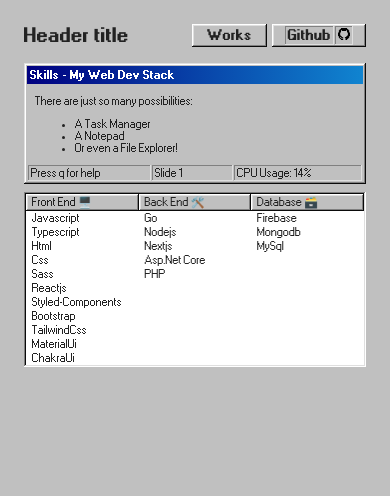
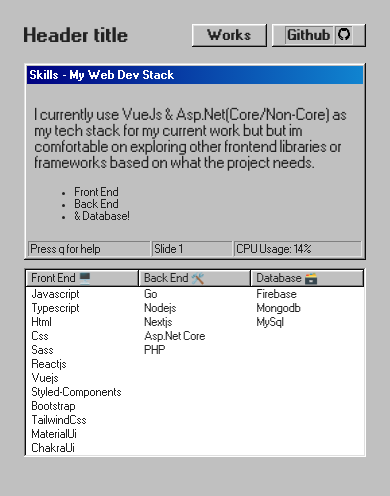
Before and after one commit to JacobSaucelo/98-cob-portfolio, a Next.js app: page / in a window 390 px wide. Shown: the top 496 px of the page. Built offline with nearby package versions, Linux system fonts and the light colour scheme.

Commit message:
techStack section now stable & responsive

```diff
--- a/components/sections/Comp.About.module.css
+++ b/components/sections/Comp.About.module.css
@@ -1,6 +1,13 @@
 .CompAboutContainer {
   /* width: 100%; */
+  display: flex;
+  flex-direction: column;
+  justify-content: space-between;
   grid-column: 1 / span 2;
+}
+
+.AboutDetailsText {
+  font-size: calc(0.4rem + 1vh);
 }
 
 @media screen and (min-width: 500px) {
--- a/components/sections/Comp.About.tsx
+++ b/components/sections/Comp.About.tsx
@@ -7,11 +7,15 @@
         <div className="title-bar-text">Skills - My Web Dev Stack</div>
       </div>
       <div className="window-body">
-        <p> There are just so many possibilities:</p>
+        <p className={styles.AboutDetailsText}>
+          I currently use VueJs & Asp.Net(Core/Non-Core) as my tech stack for my
+          current work but but im comfortable on exploring other frontend
+          libraries or frameworks based on what the project needs.
+        </p>
         <ul>
-          <li>A Task Manager</li>
-          <li>A Notepad</li>
-          <li>Or even a File Explorer!</li>
+          <li>Front End</li>
+          <li>Back End</li>
+          <li>& Database!</li>
         </ul>
       </div>
       <div className="status-bar">
--- a/components/sections/Comp.TechStack.module.css
+++ b/components/sections/Comp.TechStack.module.css
@@ -14,8 +14,13 @@
   font-weight: 600;
   color: blue;
 }
+
 .TechStackContainer table {
   width: 100%;
+}
+.TechStackContainer tr:hover {
+  background-color: blue;
+  color: white;
 }
 
 @media screen and (min-width: 500px) {
--- a/data/Data.TechStack.ts
+++ b/data/Data.TechStack.ts
@@ -34,6 +34,11 @@
     imgPath: "/logos/reactjs.png",
     name: "Reactjs logo",
     content: "Reactjs",
+  },
+  {
+    imgPath: "/logos/reactjs.png",
+    name: "Vuejs logo",
+    content: "Vuejs",
   },
   {
     imgPath: "/logos/styledComponents.png",
```
